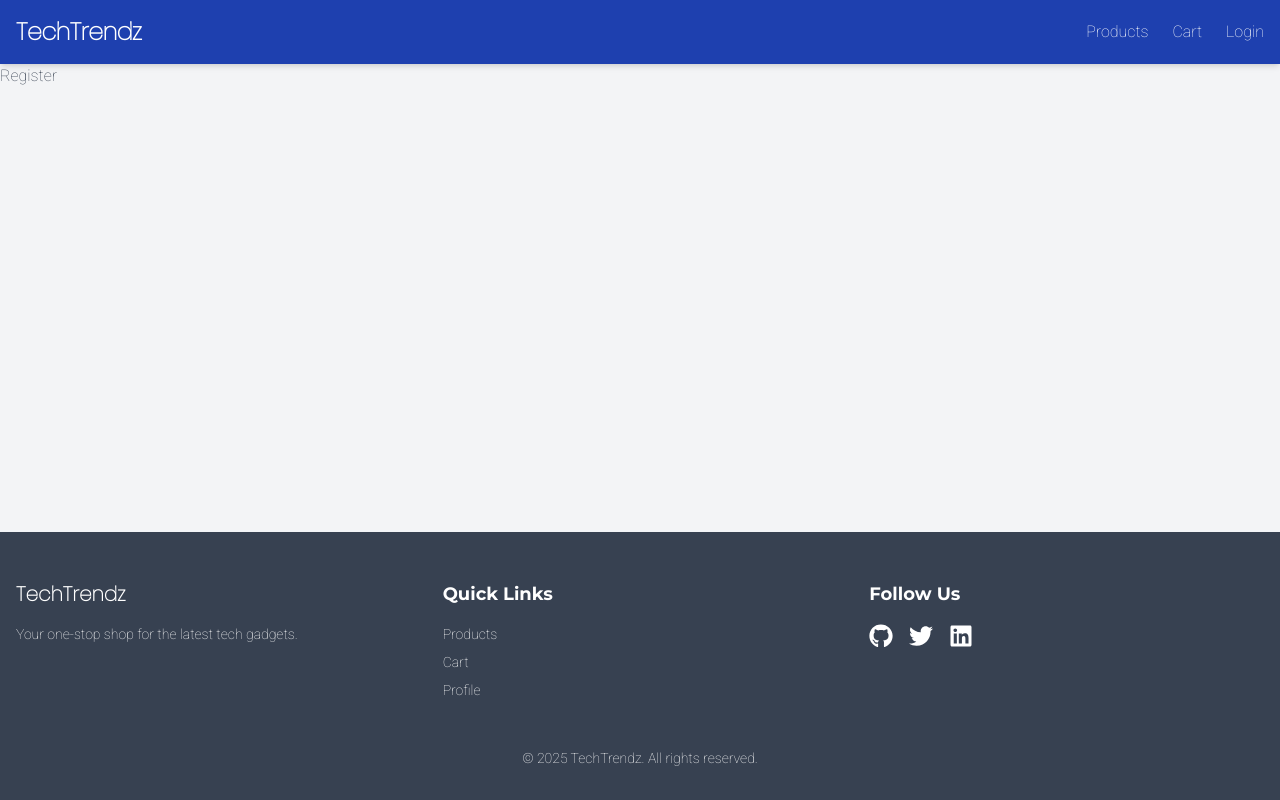
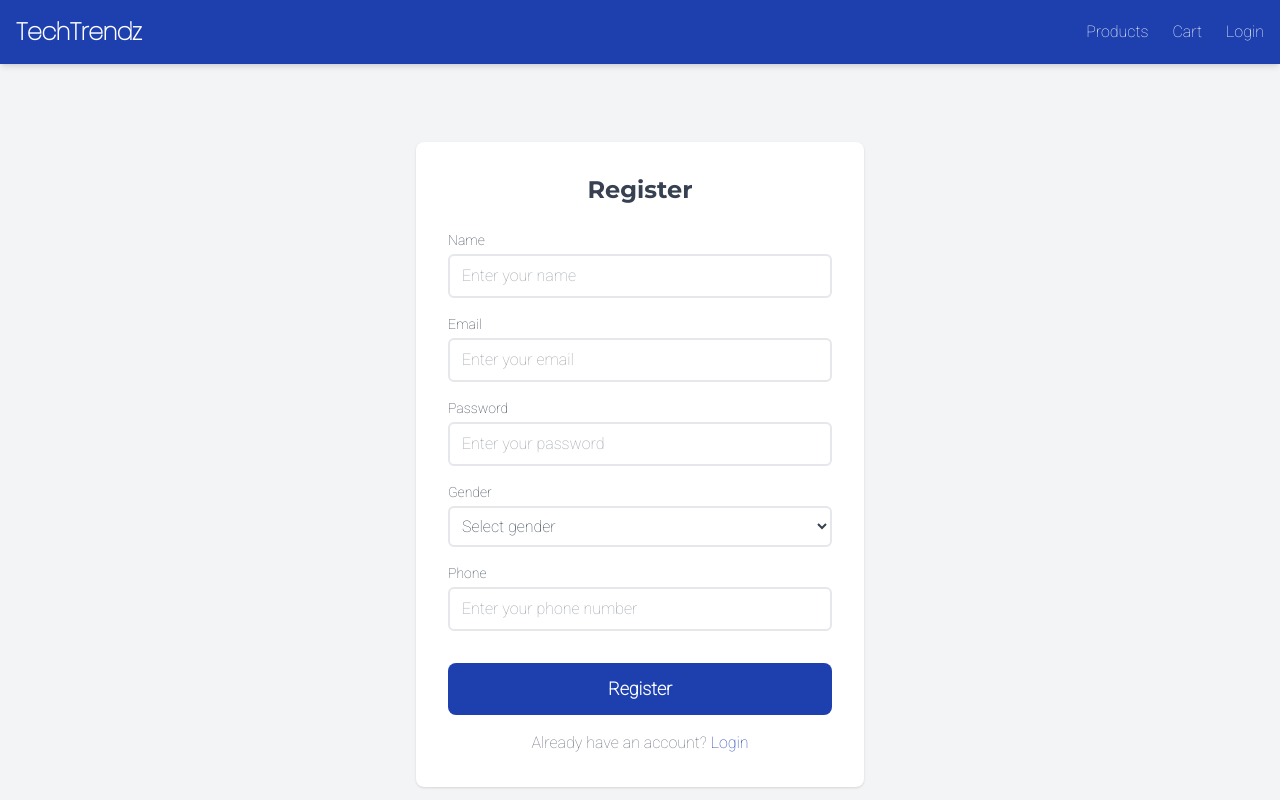
Before and after one commit to Gurpreet-Singh-01/E-commerce-frontend, a React (Vite) app: page /register in a window 1280 px wide. Shown: the top 800 px of the page. Built offline with nearby package versions, Linux system fonts and the light colour scheme; no server answers.

Commit message:
Created Register user Page

```diff
--- a/src/pages/Login.jsx
+++ b/src/pages/Login.jsx
@@ -1,5 +1,5 @@
 import { useState } from 'react';
-import { useNavigate } from 'react-router-dom';
+import { Link, useNavigate } from 'react-router-dom';
 import { toast } from 'react-toastify';
 import Input from '../components/Input';
 import Button from '../components/Button';
--- a/src/pages/Register.jsx
+++ b/src/pages/Register.jsx
@@ -1,9 +1,187 @@
-import React from 'react';
-import Footer from '../components/Footer';
-import Navbar from '../components/Navbar';
+import { useState } from 'react';
+import { useMutation } from '@tanstack/react-query';
+import { Link, useNavigate } from 'react-router-dom';
+import { toast } from 'react-toastify';
+import { registerUser } from '../services/userService';
+import Button from '../components/Button';
+import Input from '../components/Input';
 
 const Register = () => {
-  return <>Register</>;
+  const navigate = useNavigate();
+  const [formData, setFormData] = useState({
+    name: '',
+    email: '',
+    password: '',
+    gender: '',
+    phone: '',
+  });
+  const [formErrors, setFormErrors] = useState({});
+
+  const registerMutation = useMutation({
+    mutationFn: registerUser,
+    onSuccess: (response) => {
+      toast.success(response.message, { toastId: 'register-success' });
+      navigate('/verify-email', { state: { email: formData.email } });
+    },
+    onError: (error) => {
+      console.debug('Register error:', error.message);
+      toast.error(error.message, { toastId: 'register-error' });
+    },
+  });
+
+  const validateForm = () => {
+    const errors = {};
+    if (!formData.name.trim()) errors.name = 'Name is required';
+    if (!formData.email.match(/^[^\s@]+@[^\s@]+\.[^\s@]+$/)) {
+      errors.email = 'Valid email is required';
+    }
+    if (
+      !formData.password.match(
+        /^(?=.*[A-Z])(?=.*\d)(?=.*[!@#$%^&*])[A-Za-z\d!@#$%^&*]{8,}$/
+      )
+    ) {
+      errors.password =
+        'Password must be at least 8 characters, with one uppercase letter, one number, and one special character';
+    }
+    if (!['male', 'female', 'other'].includes(formData.gender)) {
+      errors.gender = 'Gender is required';
+    }
+    if (!formData.phone.match(/^\d{10}$/)) {
+      errors.phone = 'Valid 10-digit phone number is required';
+    }
+    setFormErrors(errors);
+    return Object.keys(errors).length === 0;
+  };
+
+  const handleSubmit = (e) => {
+    e.preventDefault();
+    if (!validateForm()) return;
+    registerMutation.mutate({
+      name: formData.name,
+      email: formData.email,
+      password: formData.password,
+      gender: formData.gender,
+      phone: formData.phone,
+      role: 'customer',
+    });
+  };
+
+  const handleInputChange = (e) => {
+    const { name, value } = e.target;
+    setFormData((prev) => ({ ...prev, [name]: value }));
+    setFormErrors((prev) => ({ ...prev, [name]: '' }));
+  };
+
+  return (
+    <div className="min-h-screen flex items-center justify-center bg-background font-text">
+      <div className="bg-surface p-8 rounded-lg shadow-sm w-full max-w-md">
+        <h1 className="text-2xl font-bold text-center mb-6 font-headings text-neutral-dark">
+          Register
+        </h1>
+        <form onSubmit={handleSubmit} className="space-y-4">
+          <div>
+            <label className="block text-sm font-medium text-neutral-dark mb-1">
+              Name
+            </label>
+            <Input
+              type="text"
+              name="name"
+              value={formData.name}
+              onChange={handleInputChange}
+              placeholder="Enter your name"
+              className={`w-full border-2 border-neutral-light rounded-md p-2 focus:ring-2 focus:ring-primary focus:border-primary ${
+                formErrors.name ? 'border-error' : ''
+              }`}
+            />
+            {formErrors.name && <p className="text-error text-sm mt-1">{formErrors.name}</p>}
+          </div>
+          <div>
+            <label className="block text-sm font-medium text-neutral-dark mb-1">
+              Email
+            </label>
+            <Input
+              type="email"
+              name="email"
+              value={formData.email}
+              onChange={handleInputChange}
+              placeholder="Enter your email"
+              className={`w-full border-2 border-neutral-light rounded-md p-2 focus:ring-2 focus:ring-primary focus:border-primary ${
+                formErrors.email ? 'border-error' : ''
+              }`}
+            />
+            {formErrors.email && <p className="text-error text-sm mt-1">{formErrors.email}</p>}
+          </div>
+          <div>
+            <label className="block text-sm font-medium text-neutral-dark mb-1">
+              Password
+            </label>
+            <Input
+              type="password"
+              name="password"
+              value={formData.password}
+              onChange={handleInputChange}
+              placeholder="Enter your password"
+              className={`w-full border-2 border-neutral-light rounded-md p-2 focus:ring-2 focus:ring-primary focus:border-primary ${
+                formErrors.password ? 'border-error' : ''
+              }`}
+            />
+            {formErrors.password && (
+              <p className="text-error text-sm mt-1">{formErrors.password}</p>
+            )}
+          </div>
+          <div>
+            <label className="block text-sm font-medium text-neutral-dark mb-1">
+              Gender
+            </label>
+            <select
+              name="gender"
+              value={formData.gender}
+              onChange={handleInputChange}
+              className={`w-full border-2 border-neutral-light rounded-md p-2 focus:ring-2 focus:ring-primary focus:border-primary ${
+                formErrors.gender ? 'border-error' : ''
+              }`}
+            >
+              <option value="">Select gender</option>
+              <option value="male">Male</option>
+              <option value="female">Female</option>
+              <option value="other">Other</option>
+            </select>
+            {formErrors.gender && <p className="text-error text-sm mt-1">{formErrors.gender}</p>}
+          </div>
+          <div>
+            <label className="block text-sm font-medium text-neutral-dark mb-1">
+              Phone
+            </label>
+            <Input
+              type="text"
+              name="phone"
+              value={formData.phone}
+              onChange={handleInputChange}
+              placeholder="Enter your phone number"
+              className={`w-full border-2 border-neutral-light rounded-md p-2 focus:ring-2 focus:ring-primary focus:border-primary ${
+                formErrors.phone ? 'border-error' : ''
+              }`}
+            />
+            {formErrors.phone && <p className="text-error text-sm mt-1">{formErrors.phone}</p>}
+          </div>
+          <Button
+            type="submit"
+            size="large"
+            className="w-full mt-4 hover:bg-primary-dark transition-colors"
+            disabled={registerMutation.isLoading}
+          >
+            {registerMutation.isLoading ? 'Registering...' : 'Register'}
+          </Button>
+        </form>
+        <p className="text-center text-neutral mt-4">
+          Already have an account?{' '}
+          <Link to="/login" className="text-primary hover:underline">
+            Login
+          </Link>
+        </p>
+      </div>
+    </div>
+  );
 };
 
 export default Register;
```
